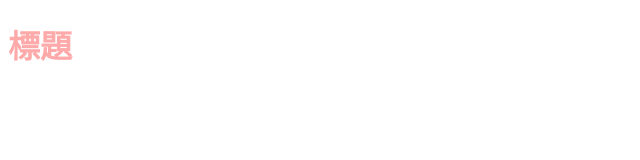
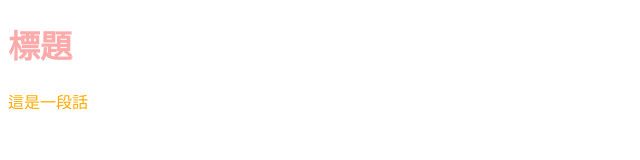
Before and after one commit to FangFang09/git-demo, a plain HTML site: page index.html in a window 1280 px wide. Shown: the whole page, without its empty margins (0-640 px from the left). Drawn offline with Linux system fonts and the light colour scheme.

Commit message:
新增p段落

```diff
--- a/index.html
+++ b/index.html
@@ -8,5 +8,6 @@
 </head>
 <body>
     <h1>標題</h1>
+    <p>這是一段話</p>
 </body>
 </html>
--- a/style.css
+++ b/style.css
@@ -1,3 +1,6 @@
 h1{
     color: #faa;
 }
+p{
+    color: #fa0;
+}
```
